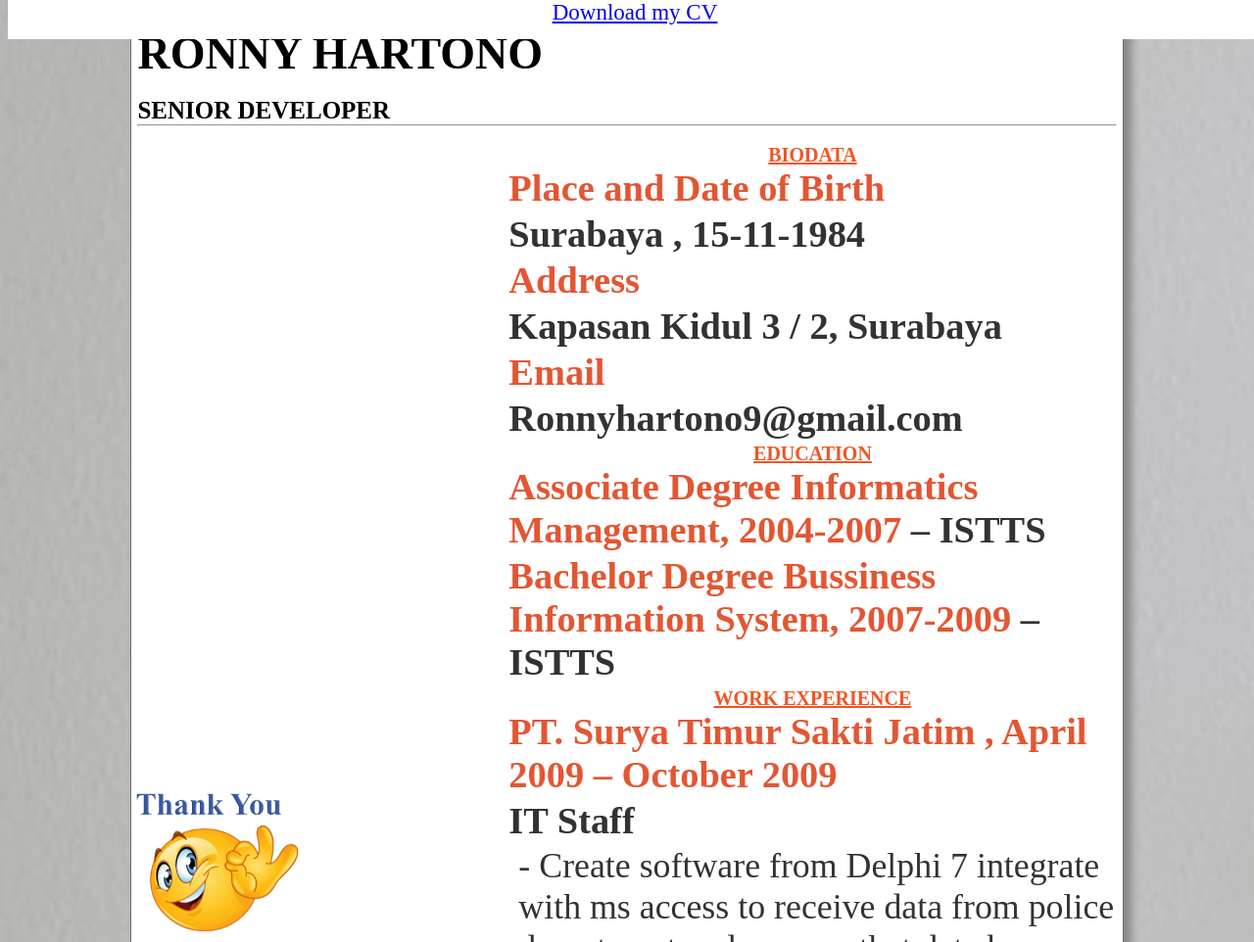
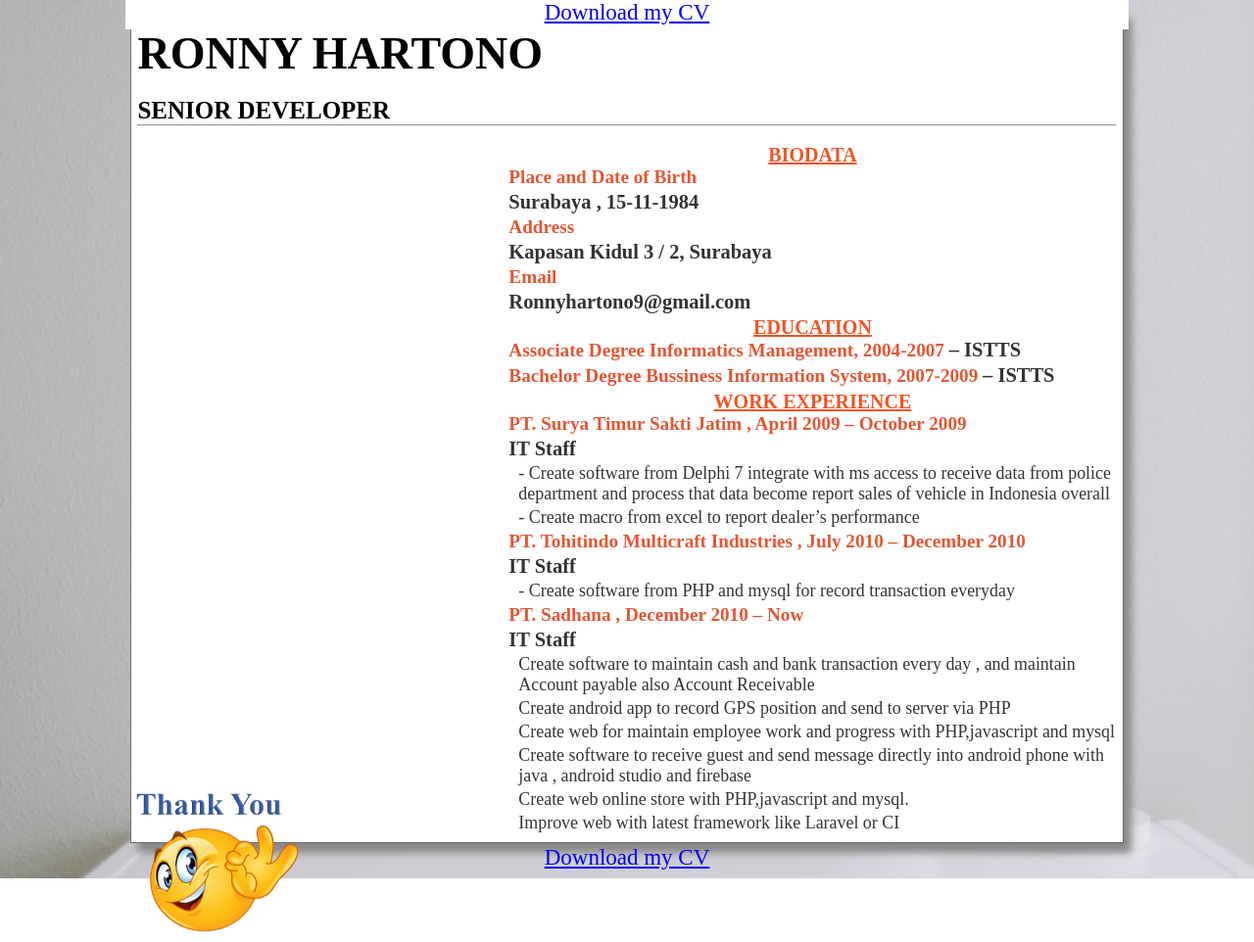
Before and after one commit to ronnyhartono9/ronny9, a plain HTML site: page cv-kom.html in a window 1280 px wide. Shown: the top 962 px of the page at 98% size. After the commit the page ends 897 px from the top, so only its background shows below. Drawn offline with Linux system fonts and the light colour scheme.

Commit message:
Update hitech.css

```diff
--- a/hitech.css
+++ b/hitech.css
@@ -1,15 +1,3 @@
-  #atas {
-    height:40px;
-    text-align: center;
-    overflow:hidden;
-    position: fixed;
-    cursor:pointer;
-    top: 0%;
-    width: 100%;
-    color: brown;
-    background-color: white;
-    opacity: 1;z-index: 200;
-}
 .wolpeper {
   background-image: url("back.jpg");
   background-repeat: no-repeat;
@@ -23,7 +11,6 @@ br {
 }
 .section{  background:pink;
   width: 100%;
- /* overflow: scroll; height: 100%;*/
   border:1px solid black;
    box-shadow: 8px 10px 8px #888888;
 }
@@ -55,37 +42,48 @@ br {
   left:800px;
 }
 .a2{
-  font-size: 3vw ;font-weight: bold;
+  font-size: 1.5vw;font-weight: bold;
   font-family: 'Times New Roman', Times, serif;
   color: rgb(221, 44, 0);
 }
 .a3{
-  font-size: 3vw ;
+  font-size: 1.6vw;
   font-family: 'Times New Roman', Times, serif;
   color: black;font-weight: bold;
-}
-.a4{position: relative;left:10px;
-  font-size: 2.8vw ;
-  font-family: 'Times New Roman', Times, serif;
-  color: black;
 }
 .abo{
   font-size: 25px;
   font-family: 'Times New Roman', Times, serif;
   color: black;font-weight: bold;
 }
+.a4{position: relative;left:10px;
+  font-size: 1.4vw;
+  font-family: 'Times New Roman', Times, serif;
+  color: black;
+}
   .section table{
     height: 100%; background:white;
     width: 100%;
   }
-
+  #atas {
+    left:10%;
+    height:30px;
+    text-align: center;
+    overflow:hidden;
+    position: fixed;
+    cursor:pointer;
+    top: 0%;
+    width: 80%;
+    color: brown;
+    background-color: white;
+    opacity: 1;z-index: 200;
+}
   #info {
     border-radius: 14px;
     height:40px;
     overflow:hidden;
     position: fixed;
     cursor:pointer;
-
     bottom:0%;
     width:20%;left: 80%;
     color: brown;
```
